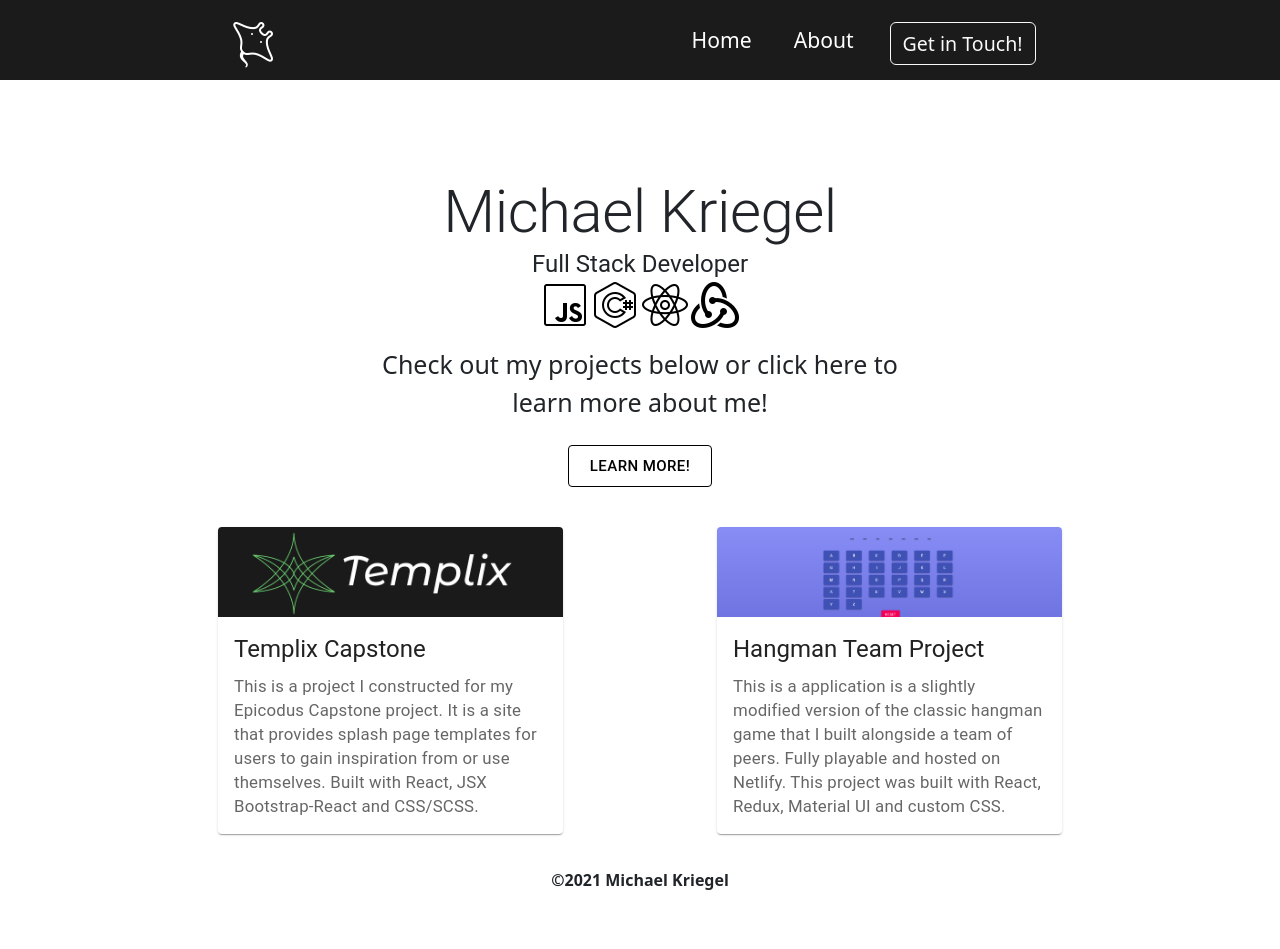
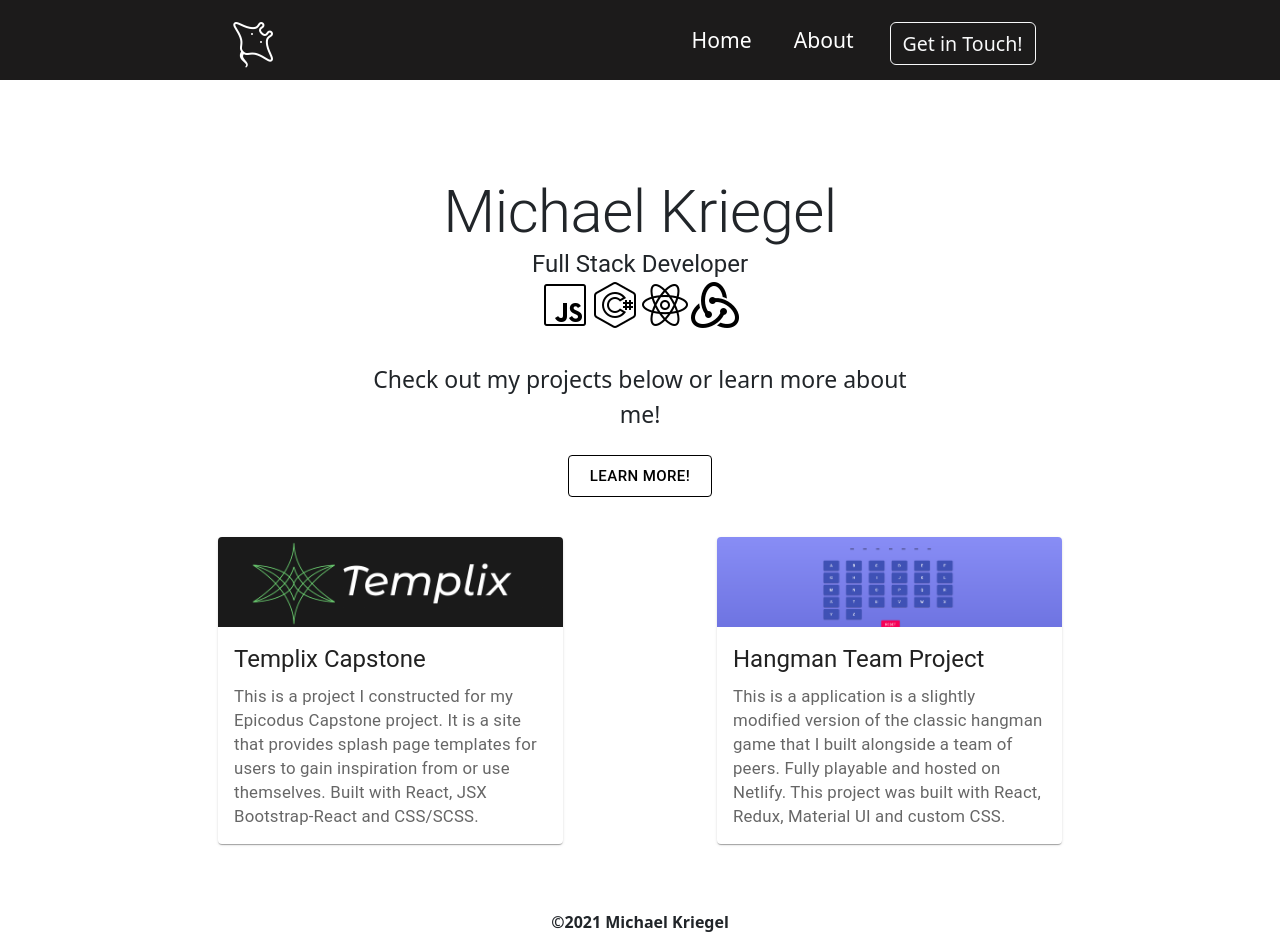
Before and after one commit to mikkrieg/portfolioUpgrade, a React (Create React App) app: page / in a window 1280 px wide. Before the commit the page ends 907 px from the top, so only its background shows below. Built offline with nearby package versions, Linux system fonts and the light colour scheme.

Commit message:
Fix splash page paragraph, edit margins

```diff
--- a/src/components/Home.js
+++ b/src/components/Home.js
@@ -76,11 +76,11 @@ const Home = () => {
               align='center'
               sx={{
                 display: {xs: 'none', sm: 'none', md: 'block'},
-                fontSize: 25,
-                marginTop: 2,
+                fontSize: 23,
+                marginTop: 4,
                 marginBottom: 1,
                 }}>
-              Check out my projects below or click here to learn more about me!
+              Check out my projects below or learn more about me!
             </Typography>
           </Grid>
           <Grid item xs={12} align='center' mt={2}>
--- a/src/components/projects/HangMan.js
+++ b/src/components/projects/HangMan.js
@@ -36,7 +36,7 @@ const HangMan = () => {
           data-aos='fade-up'
           sx={{
           maxWidth: 345,
-          marginBottom: {xs: 3, md: 0},
+          marginBottom: {xs: 3, md: 4},
           }}>
           <CardActionArea
             href='https://redux-hangman.netlify.app/'
--- a/src/components/projects/Templix.js
+++ b/src/components/projects/Templix.js
@@ -35,7 +35,7 @@ const Templix = () => {
         data-aos='fade-up'
         sx={{
           maxWidth: 345,
-          marginBottom: {xs: 3, md: 0},
+          marginBottom: {xs: 3, md: 4},
           }}>
           <CardActionArea
             href='https://templix.netlify.app/'
```
